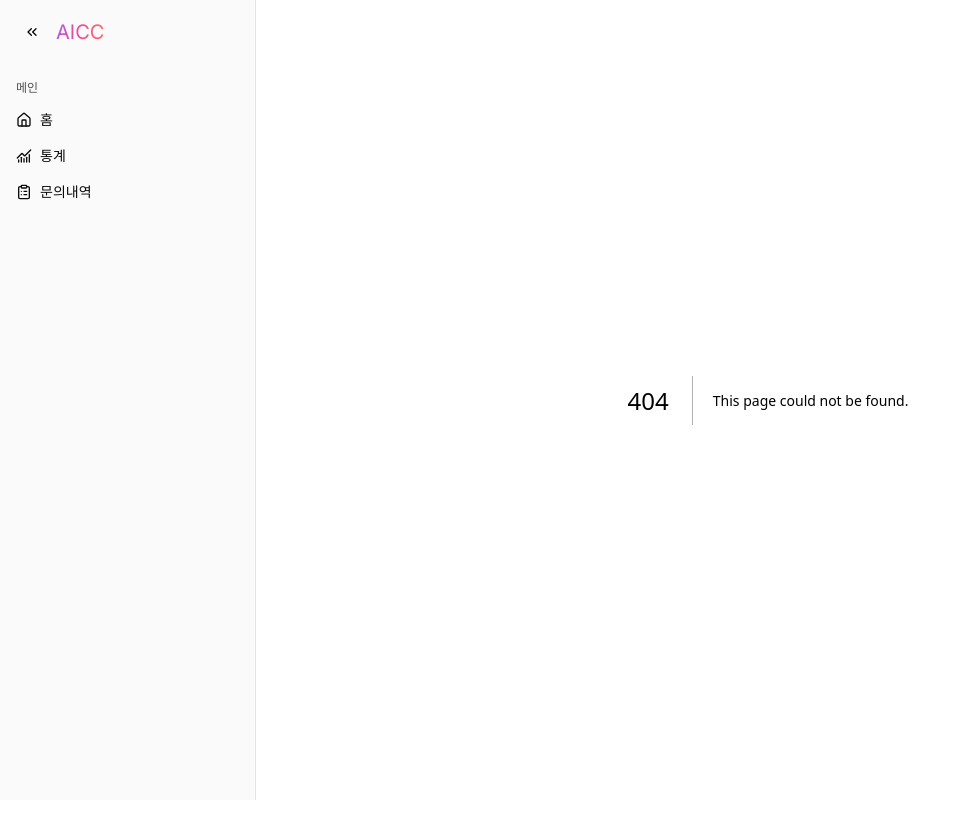
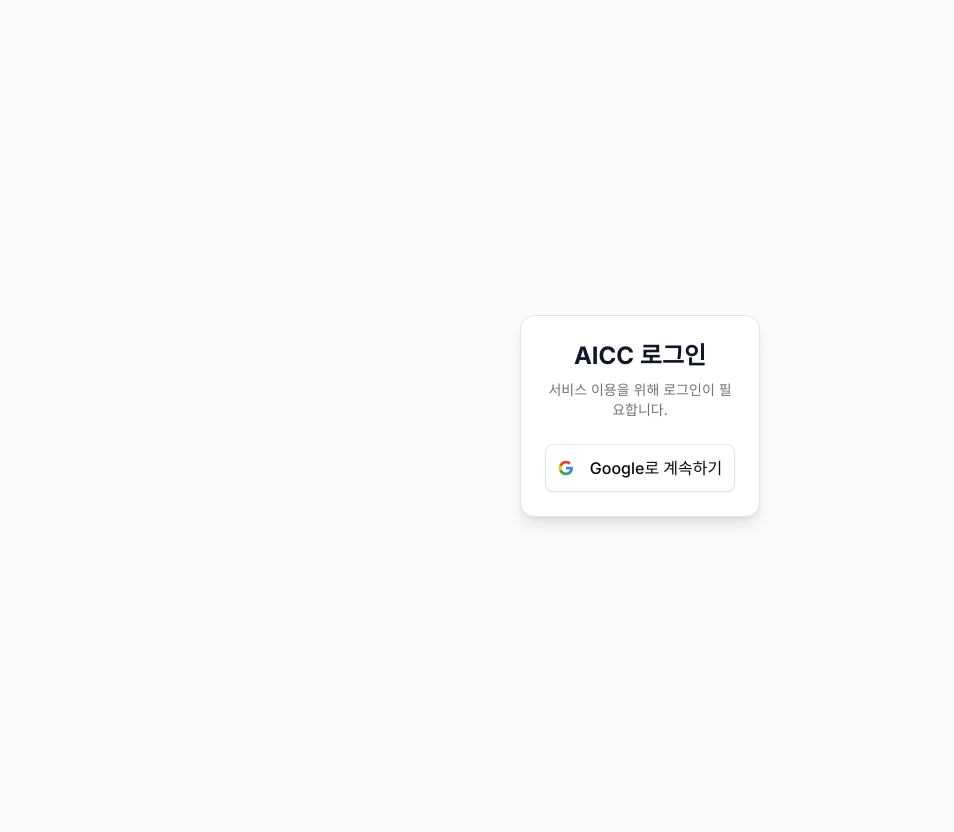
Before and after one commit to SabangSquad/aicc-web, a Next.js app: page /login in a window 1280 px wide. Before the commit this address had no page. Shown: the whole page, without its empty margins (0-954 px from the left). Before the commit the page ends 800 px from the top, so only its background shows below. Built offline with nearby package versions, Linux system fonts and the light colour scheme.

Commit message:
🚚 [Docs] Layout 수정

```diff
--- /dev/null
+++ b/app/(lnading)/layout.tsx
@@ -0,0 +1,3 @@
+import { LandingLayout } from '@/app/layout';
+
+export default LandingLayout;
--- /dev/null
+++ b/app/(lnading)/login/page.tsx
@@ -0,0 +1,3 @@
+import { LoginPage } from '@/pages/login';
+
+export default LoginPage;
--- /dev/null
+++ b/app/(service)/layout.tsx
@@ -0,0 +1,2 @@
+import { ServiceLayout } from '@/app/layout';
+export default ServiceLayout;
--- a/src/app/layout/RootLayout.tsx
+++ b/src/app/layout/RootLayout.tsx
@@ -10,13 +10,31 @@
   return (
     <html lang="ko">
       <body>
-        <SidebarProvider>
-          <AppSidebar />
-          <div className="flex flex-1 flex-col">
-            <main>{children}</main>
-          </div>
-        </SidebarProvider>
+        <main>{children}</main>
       </body>
     </html>
   );
 }
+
+export function ServiceLayout({
+  children,
+}: Readonly<{
+  children: React.ReactNode;
+}>) {
+  return (
+    <SidebarProvider>
+      <AppSidebar />
+      <div className="flex flex-1 flex-col">
+        <main>{children}</main>
+      </div>
+    </SidebarProvider>
+  );
+}
+
+export function LandingLayout({
+  children,
+}: Readonly<{
+  children: React.ReactNode;
+}>) {
+  return <div className="flex min-h-screen items-center justify-center bg-gray-50 p-4">{children}</div>;
+}
--- a/src/app/layout/index.tsx
+++ b/src/app/layout/index.tsx
@@ -1,2 +1,4 @@
 export { RootLayout } from './RootLayout';
 export { metadata } from './metadata';
+export { ServiceLayout } from './RootLayout';
+export { LandingLayout } from './RootLayout';
--- /dev/null
+++ b/src/pages/login/index.tsx
@@ -0,0 +1 @@
+export { LoginPage } from './ui/LoginPage';
--- /dev/null
+++ b/src/pages/login/ui/LoginPage.tsx
@@ -0,0 +1,44 @@
+'use client';
+import React from 'react';
+import { Button } from '@/shared/ui/button';
+import { Card, CardContent, CardDescription, CardHeader, CardTitle } from '@/shared/ui/card';
+
+export const LoginPage = () => {
+  return (
+    <div className="flex min-h-screen items-center justify-center bg-gray-50 p-4">
+      <Card className="w-full max-w-md shadow-lg">
+        <CardHeader className="text-center">
+          <CardTitle className="text-2xl font-bold text-gray-900">AICC 로그인</CardTitle>
+          <CardDescription>서비스 이용을 위해 로그인이 필요합니다.</CardDescription>
+        </CardHeader>
+        <CardContent className="grid gap-4">
+          <Button
+            variant="outline"
+            className="w-full h-12 text-base"
+            onClick={() => console.log('Google Login Clicked')}
+          >
+            <svg className="mr-2 h-5 w-5" viewBox="0 0 24 24" xmlns="http://www.w3.org/2000/svg">
+              <path
+                d="M22.56 12.25c0-.78-.07-1.53-.2-2.25H12v4.26h5.92c-.26 1.37-1.04 2.53-2.21 3.31v2.77h3.57c2.08-1.92 3.28-4.74 3.28-8.09z"
+                fill="#4285F4"
+              />
+              <path
+                d="M12 23c2.97 0 5.46-.98 7.28-2.66l-3.57-2.77c-.98.66-2.23 1.06-3.71 1.06-2.86 0-5.29-1.93-6.16-4.53H2.18v2.84C3.99 20.53 7.7 23 12 23z"
+                fill="#34A853"
+              />
+              <path
+                d="M5.84 14.09c-.22-.66-.35-1.36-.35-2.09s.13-1.43.35-2.09V7.07H2.18C1.43 8.55 1 10.22 1 12s.43 3.45 1.18 4.93l2.85-2.22.81-.62z"
+                fill="#FBBC05"
+              />
+              <path
+                d="M12 5.38c1.62 0 3.06.56 4.21 1.64l3.15-3.15C17.45 2.09 14.97 1 12 1 7.7 1 3.99 3.47 2.18 7.07l3.66 2.84c.87-2.6 3.3-4.53 6.16-4.53z"
+                fill="#EA4335"
+              />
+            </svg>
+            Google로 계속하기
+          </Button>
+        </CardContent>
+      </Card>
+    </div>
+  );
+};
```
Also changed, not shown: app/(service)/(home)/page.tsx (renamed from app/page.tsx), app/(service)/inquiry/[id]/page.tsx (renamed from app/inquiry/[id]/page.tsx), app/(service)/inquiry/page.tsx (renamed from app/inquiry/page.tsx), app/(service)/statistics/page.tsx (renamed from app/statistics/page.tsx), 1 other file (tests, documents, lock files or other folders).
